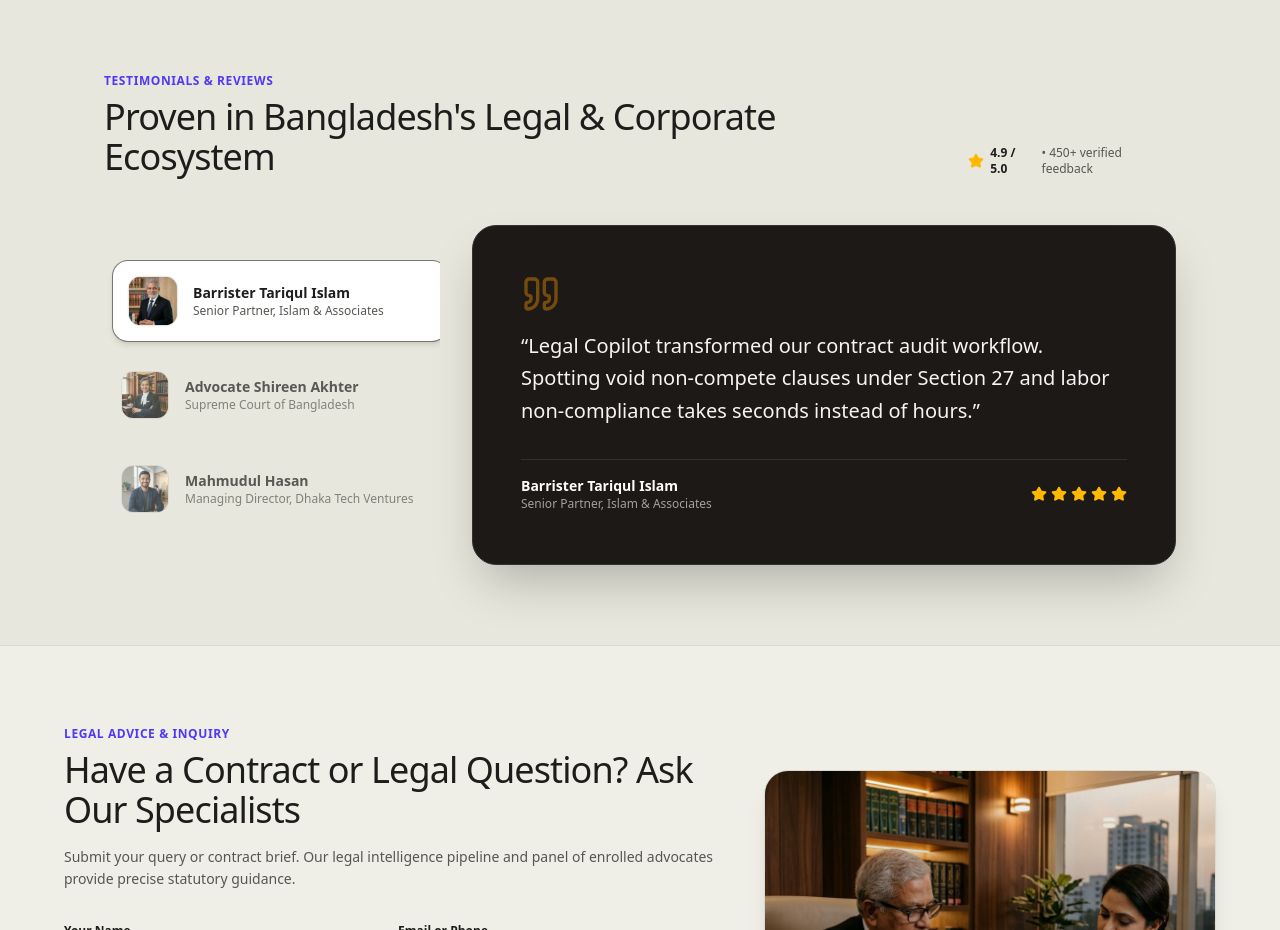
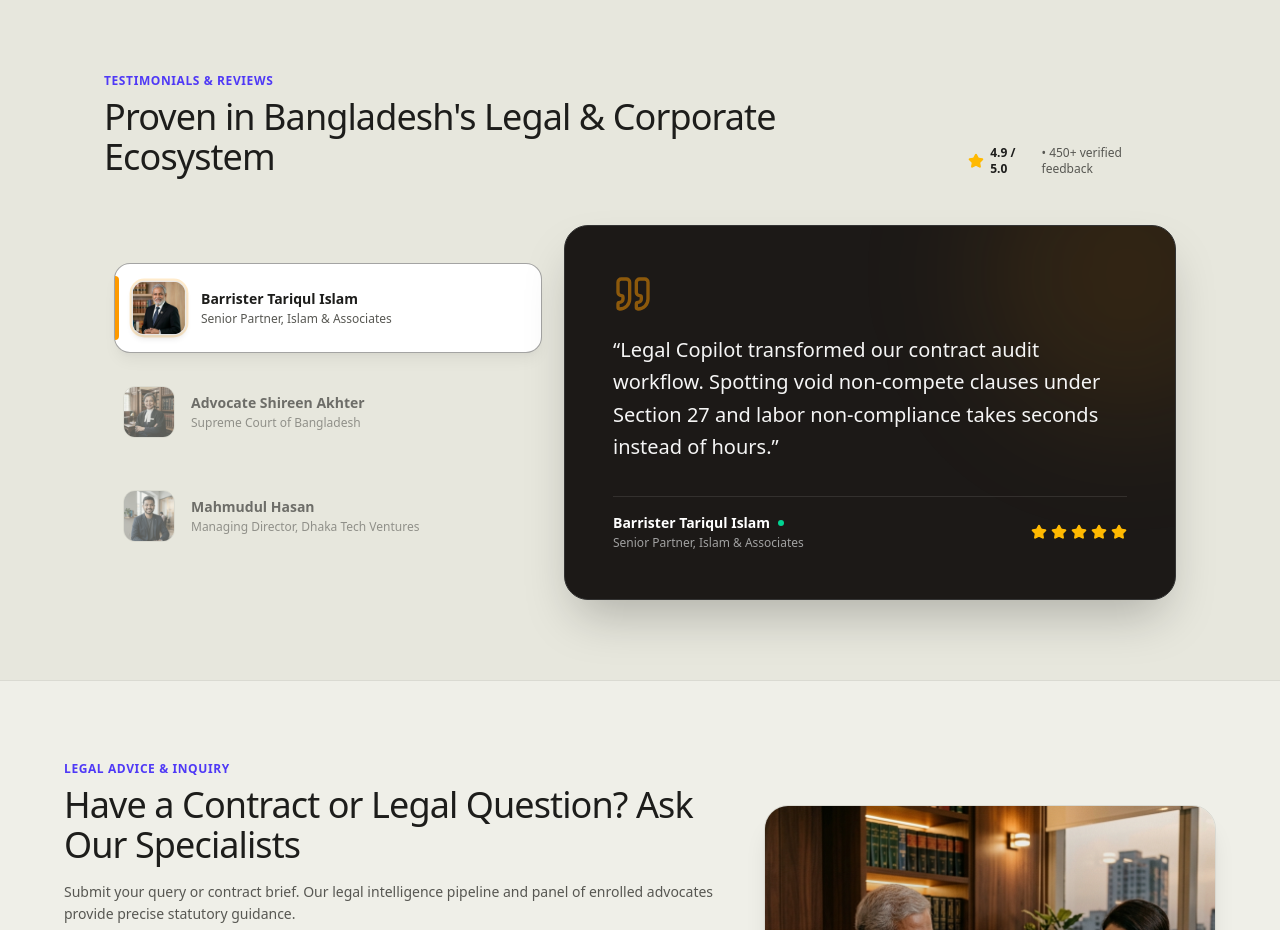
Before and after one commit to mahmudulhasantasin/Outliers, a Next.js app in the folder frontend/: page / in a window 1280 px wide. Shown: the part 2800-3730 px from the top of the page. Built offline with nearby package versions, Linux system fonts and the light colour scheme; no server answers; a web font is replaced by a local one.

Commit message:
fix: resolve testimonial clipping and add premium vertical roll motion

```diff
--- a/frontend/src/app/globals.css
+++ b/frontend/src/app/globals.css
@@ -151,3 +151,20 @@ html, body {
     transform: translateY(0);
   }
 }
+
+@keyframes slideUpRoll {
+  0% {
+    opacity: 0;
+    transform: translateY(28px) scale(0.985);
+    filter: blur(4px);
+  }
+  60% {
+    opacity: 0.9;
+    filter: blur(0px);
+  }
+  100% {
+    opacity: 1;
+    transform: translateY(0) scale(1);
+    filter: blur(0);
+  }
+}
--- a/frontend/src/app/page.tsx
+++ b/frontend/src/app/page.tsx
@@ -1002,25 +1002,35 @@ export default function LandingAndAuthPage() {
           <FadeContent effect="focus" duration={1} threshold={0.15}>
             <div className="grid grid-cols-1 lg:grid-cols-12 gap-8 items-center">
               {/* Left selectors */}
-              <div className="lg:col-span-4 flex lg:flex-col gap-3 justify-between sm:justify-start overflow-x-auto pb-2 lg:pb-0">
+              <div className="lg:col-span-5 flex lg:flex-col gap-3.5 justify-between sm:justify-start overflow-visible p-2 -m-2">
                 {testimonials.map((t, idx) => (
                   <button
                     key={idx}
                     type="button"
                     onClick={() => setActiveTestimonial(idx)}
                     onMouseEnter={() => setActiveTestimonial(idx)}
-                    className={`flex items-center gap-4 p-4 rounded-2xl transition-all duration-300 text-left cursor-pointer border ${
+                    className={`group flex items-center gap-4 p-4 sm:p-4.5 rounded-2xl transition-all duration-300 text-left cursor-pointer border relative ${
                       activeTestimonial === idx
-                        ? "border-[var(--text-primary)]/60 bg-[var(--bg-card)] shadow-md translate-x-1 sm:translate-x-2"
-                        : "border-transparent hover:bg-[var(--bg-card)]/60 opacity-70 hover:opacity-100"
+                        ? "border-[var(--text-primary)]/40 bg-[var(--bg-card)] shadow-lg shadow-black/5 translate-x-1 sm:translate-x-2.5"
+                        : "border-transparent hover:bg-[var(--bg-card)]/50 opacity-60 hover:opacity-100 hover:translate-x-1"
                     }`}
                   >
-                    <div className={`w-12 h-12 rounded-xl overflow-hidden shrink-0 relative border ${borderClass} transition-transform duration-300 ${activeTestimonial === idx ? "scale-105" : ""}`}>
+                    {/* Active accent pill indicator */}
+                    {activeTestimonial === idx && (
+                      <div className="absolute left-0 top-3 bottom-3 w-1 bg-amber-500 rounded-r-full" />
+                    )}
+
+                    <div className={`w-13 h-13 rounded-xl overflow-hidden shrink-0 relative border ${borderClass} transition-all duration-300 ${activeTestimonial === idx ? "scale-105 shadow-md ring-2 ring-amber-500/20" : "grayscale-[40%] group-hover:grayscale-0"}`}>
                       <Image src={t.avatar} alt={t.name} fill className="object-cover" />
                     </div>
-                    <div>
-                      <div className="font-semibold text-sm text-[var(--text-primary)]">{t.name}</div>
-                      <div className="text-xs text-[var(--text-muted)] line-clamp-1">{t.role}</div>
+
+                    <div className="flex-1 min-w-0 pr-2">
+                      <div className="font-semibold text-sm text-[var(--text-primary)] truncate">
+                        {t.name}
+                      </div>
+                      <div className="text-xs text-[var(--text-muted)] line-clamp-1 mt-0.5">
+                        {t.role}
+                      </div>
                     </div>
                   </button>
                 ))}
@@ -1028,25 +1038,31 @@ export default function LandingAndAuthPage() {
 
               {/* Right featured testimonial card with smooth vertical slide effect */}
               <div
-                className="lg:col-span-8 rounded-3xl p-8 sm:p-12 border border-[#333] text-white shadow-2xl relative overflow-hidden flex flex-col justify-between min-h-[340px]"
+                className="lg:col-span-7 rounded-3xl p-8 sm:p-12 border border-[#333] text-white shadow-2xl relative overflow-hidden flex flex-col justify-between min-h-[350px]"
                 style={{ backgroundColor: "#1c1917" }}
               >
+                {/* Background decorative subtle gradient */}
+                <div className="absolute -top-24 -right-24 w-72 h-72 rounded-full bg-amber-500/10 blur-3xl pointer-events-none" />
+
                 {/* Smooth Sliding Content container keyed by activeTestimonial */}
                 <div
                   key={activeTestimonial}
-                  className="relative z-10 flex flex-col justify-between h-full animate-[fadeInUp_0.35s_cubic-bezier(0.16,1,0.3,1)]"
+                  className="relative z-10 flex flex-col justify-between h-full animate-[slideUpRoll_0.4s_cubic-bezier(0.16,1,0.3,1)]"
                 >
                   <div>
-                    <Quote className="w-10 h-10 text-amber-500/40 mb-4 transition-transform duration-300 hover:scale-110" />
-                    <p className="text-base sm:text-xl font-serif font-light leading-relaxed mb-8 text-neutral-100 transition-opacity duration-300">
+                    <Quote className="w-10 h-10 text-amber-500/50 mb-5 transition-transform duration-300" />
+                    <p className="text-base sm:text-xl font-serif font-light leading-relaxed mb-8 text-neutral-100">
                       {testimonials[activeTestimonial].quote}
                     </p>
                   </div>
 
                   <div className="pt-4 border-t border-white/10 flex items-center justify-between">
                     <div>
-                      <div className="font-semibold text-sm text-white">{testimonials[activeTestimonial].name}</div>
-                      <div className="text-xs text-neutral-400">{testimonials[activeTestimonial].role}</div>
+                      <div className="font-semibold text-sm text-white flex items-center gap-2">
+                        {testimonials[activeTestimonial].name}
+                        <span className="w-1.5 h-1.5 rounded-full bg-emerald-400 inline-block" />
+                      </div>
+                      <div className="text-xs text-neutral-400 mt-0.5">{testimonials[activeTestimonial].role}</div>
                     </div>
                     <div className="flex items-center gap-1 text-amber-400">
                       {[...Array(5)].map((_, i) => <Star key={i} className="w-4 h-4 fill-current" />)}
```
